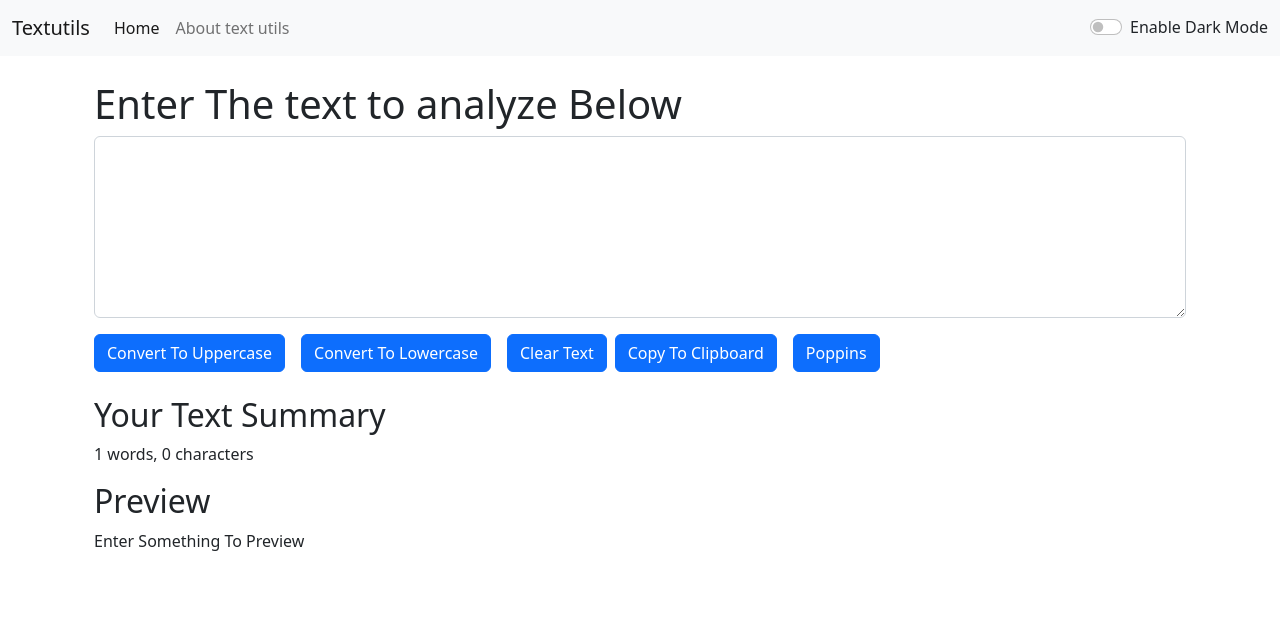
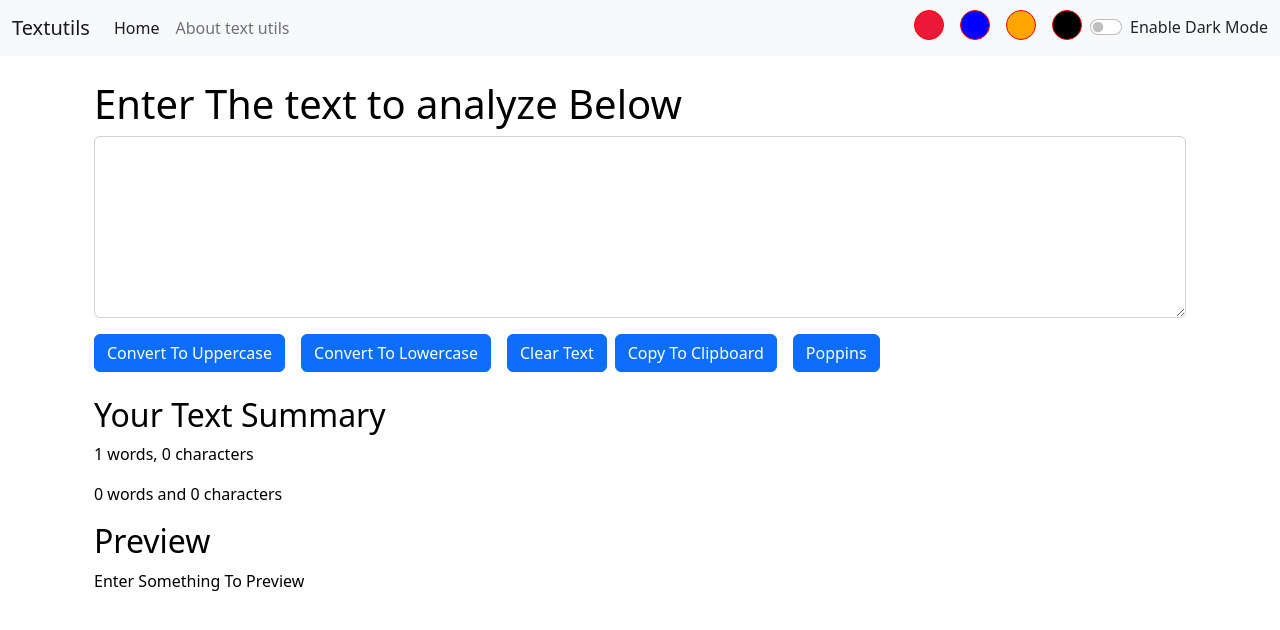
Before and after one commit to uzair354123/reactjs_course, a React (Create React App) app: page / in a window 1280 px wide. Shown: the top 630 px of the page. Built offline with nearby package versions, Linux system fonts and the light colour scheme.

Commit message:
Theme Colors Added

```diff
--- a/src/App.css
+++ b/src/App.css
@@ -42,3 +42,26 @@
 .br-4{
   border-radius: 4px;
 }
+.themeColor span {
+  display: inline-block;
+  width: 30px;
+  height: 30px;
+  border-radius: 50%;
+  border: 1px solid red;
+}
+.themeColor .red {
+  background: #ec1839;
+  cursor: pointer;
+}
+.themeColor .blue {
+  background: blue;
+  cursor: pointer;
+}
+.themeColor .orange {
+  background: orange;
+  cursor: pointer;
+}
+.themeColor .black {
+  background: black;
+  cursor: pointer;
+}
--- a/src/App.js
+++ b/src/App.js
@@ -7,8 +7,12 @@ import Alert from "./components/Alert";
 
 function App() {
   const [mode, setMode] = useState("light"); // whether dark mode is enabled or not
+  const [themeColor, setThemeColor] = useState({ color: "black" });
   const [modeText, setModeText] = useState("Dark");
   const [alert, setAlert] = useState(null);
+  const handleThemeColor = (ThemeColorToSet) => {
+    setThemeColor({ color: ThemeColorToSet });
+  };
   const showAlert = (message, type) => {
     setAlert({
       msg: message,
@@ -42,13 +46,15 @@ function App() {
         mode={mode}
         toggleMode={toggleMode}
         modeText={modeText}
+        handleThemeColor={handleThemeColor}
       />
       <Alert alert={alert} />
-      <div className="container mt-4">
+      <div className="container mt-4" style={themeColor}>
         <TextForm
           heading="Enter The text to analyze Below"
           mode={mode}
           showAlert={showAlert}
+          themeColor={themeColor}
         />
         {/* <About /> */}
       </div>
--- a/src/components/Navbar.js
+++ b/src/components/Navbar.js
@@ -44,6 +44,24 @@ export default function Navbar(props) {
               Search
             </button>
           </form> */}
+          <div className="themeColor">
+            <span
+              className="mx-2 red"
+              onClick={() => props.handleThemeColor("red")}
+            ></span>
+            <span
+              className="mx-2 blue"
+              onClick={() => props.handleThemeColor("blue")}
+            ></span>
+            <span
+              className="mx-2 orange"
+              onClick={() => props.handleThemeColor("orange")}
+            ></span>
+            <span
+              className="mx-2 black"
+              onClick={() => props.handleThemeColor("black")}
+            ></span>
+          </div>
           <div className="form-check form-switch">
             <input
               className="form-check-input"
--- a/src/components/TextForm.js
+++ b/src/components/TextForm.js
@@ -80,7 +80,15 @@ export default function TextForm(props) {
           {value.split(" ").length} words, {value.length} characters
         </p>
         <p>
-          {value.length > 0 ? value.split(" ").length * 0.008 + " minutes" : ""}{" "}
+          {
+            value
+              .trim()
+              .split(" ")
+              .filter(function (element) {
+                return element !== "";
+              }).length
+          }{" "}
+          words and {value.length} characters
         </p>
         <h2>Preview</h2>
         <p>{value.length > 0 ? value : "Enter Something To Preview"}</p>
```
